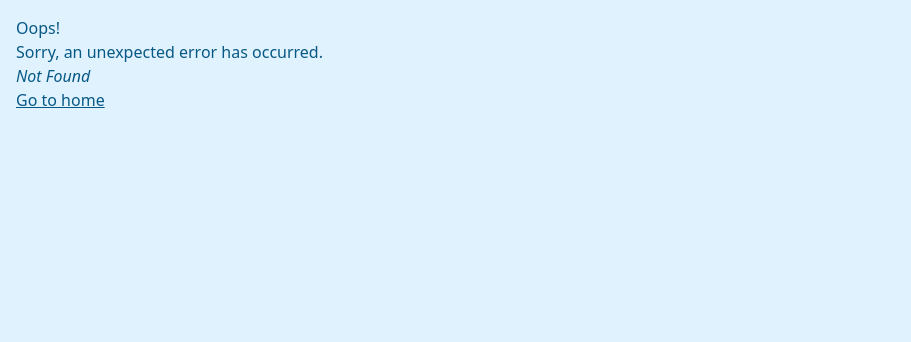
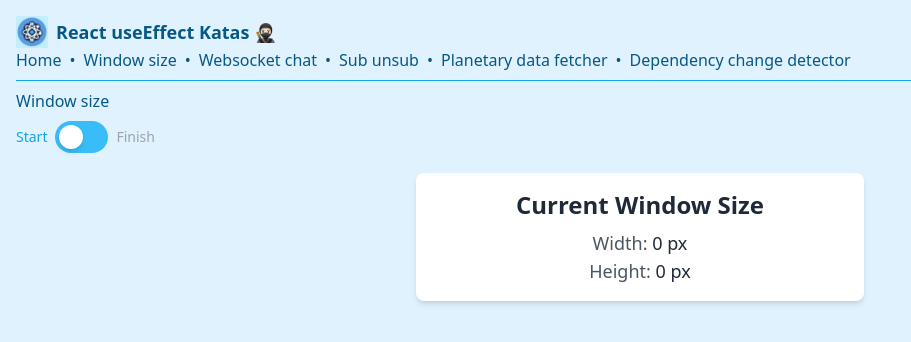
Before and after one commit to luismartinezs/react-use-effect-katas, a React (Vite) app: page /window-size in a window 1280 px wide. Before the commit this address had no page. Shown: the top 342 px of the page, without its empty margins (0-911 px from the left). Built offline with nearby package versions, Linux system fonts and the light colour scheme.

Commit message:
Building a Custom useWindowSize Hook

```diff
--- /dev/null
+++ b/src/katas/WindowSize/finish.tsx
@@ -0,0 +1,43 @@
+import { useState, useEffect } from 'react'
+
+interface WindowSize {
+  width: number
+  height: number
+}
+
+export const useWindowSize = (): WindowSize => {
+  const [windowSize, setWindowSize] = useState<WindowSize>({ width: window.innerWidth, height: window.innerHeight })
+
+  // Function to update state with the current window size
+  const handleResize = () => {
+    setWindowSize({ width: window.innerWidth, height: window.innerHeight })
+  }
+
+  useEffect(() => {
+    // Set up the event listener for window resize
+    window.addEventListener('resize', handleResize)
+
+    // Cleanup function to remove the event listener
+    return () => {
+      window.removeEventListener('resize', handleResize)
+    }
+  }, []) // Empty dependency array ensures this effect runs only once on mount and cleanup on unmount
+
+  return windowSize
+}
+
+export const WindowSize = (): React.JSX.Element => {
+  const { width, height } = useWindowSize()
+
+  return (
+    <div className="text-center p-4 bg-white rounded-lg shadow-md max-w-md mx-auto mt-5">
+      <h1 className="text-2xl font-bold text-gray-800 mb-2">Current Window Size</h1>
+      <p className="text-lg text-gray-600">
+        Width: <span className="text-gray-800 font-medium">{width} px</span>
+      </p>
+      <p className="text-lg text-gray-600">
+        Height: <span className="text-gray-800 font-medium">{height} px</span>
+      </p>
+    </div>
+  )
+}
--- /dev/null
+++ b/src/katas/WindowSize/index.ts
@@ -0,0 +1,3 @@
+import WindowSize from './kata'
+
+export default WindowSize
--- /dev/null
+++ b/src/katas/WindowSize/kata.tsx
@@ -0,0 +1,21 @@
+import CodeToggle from '@/components/CodeToggle'
+import { WindowSize as Start } from './start'
+import { WindowSize as Finish } from './finish'
+
+const Kata = (): React.JSX.Element => {
+  return (
+    <>
+      <h1 className="mb-2">Window size</h1>
+      <CodeToggle
+      start={
+        <Start />
+      }
+      finish={
+        <Finish />
+      }
+        />
+    </>
+  )
+}
+
+export default Kata
--- /dev/null
+++ b/src/katas/WindowSize/start.tsx
@@ -0,0 +1,46 @@
+import { useState, useEffect } from 'react'
+
+interface WindowSize {
+  width: number
+  height: number
+}
+
+export const useWindowSize = (): WindowSize => {
+  // TODO: Initialize state with the current window size
+  const [windowSize, setWindowSize] = useState<WindowSize>({
+    width: 0, // Placeholder, replace with actual window size initialization
+    height: 0, // Placeholder, replace with actual window size initialization
+  })
+
+  // TODO: Implement handleResize to update the state with new window dimensions
+  const handleResize = () => {
+    // Your code here to set new window size
+  }
+
+  useEffect(() => {
+    // TODO: Set up the event listener for window resize
+    // Your code here to add window resize event listener
+    // Cleanup function to remove the event listener
+    return () => {
+      // Your code here to remove window resize event listener
+    }
+  }, []) // Ensure this effect runs only once
+
+  return windowSize
+}
+
+export const WindowSize = (): React.JSX.Element => {
+  const { width, height } = useWindowSize()
+
+  return (
+    <div className="text-center p-4 bg-white rounded-lg shadow-md max-w-md mx-auto mt-5">
+      <h1 className="text-2xl font-bold text-gray-800 mb-2">Current Window Size</h1>
+      <p className="text-lg text-gray-600">
+        Width: <span className="text-gray-800 font-medium">{width} px</span>
+      </p>
+      <p className="text-lg text-gray-600">
+        Height: <span className="text-gray-800 font-medium">{height} px</span>
+      </p>
+    </div>
+  )
+}
--- a/src/main.tsx
+++ b/src/main.tsx
@@ -9,6 +9,7 @@ import App from '@/App'
 import ErrorPage from '@/error-page'
 import Root from '@/routes/root'
 // new component import here
+import WindowSize from './katas/WindowSize';
 import WebsocketChat from './katas/WebsocketChat';
 import SubUnsub from './katas/SubUnsub';
 import PlanetaryDataFetcher from './katas/PlanetaryDataFetcher';
@@ -26,6 +27,7 @@ const router = createBrowserRouter([
         element: <App />,
       },
       // new component route here
+      { path: 'window-size', element: <WindowSize /> },
       { path: 'websocket-chat', element: <WebsocketChat /> },
       { path: 'sub-unsub', element: <SubUnsub /> },
       { path: 'planetary-data-fetcher', element: <PlanetaryDataFetcher /> },
--- a/src/routes/root.tsx
+++ b/src/routes/root.tsx
@@ -8,6 +8,7 @@ const routes = [
     label: 'Home',
   },
   // new component link here
+  { path: 'window-size', label: 'Window size' },
   { path: 'websocket-chat', label: 'Websocket chat' },
   { path: 'sub-unsub', label: 'Sub unsub' },
   { path: 'planetary-data-fetcher', label: 'Planetary data fetcher' },
```
Also changed, not shown: src/katas/WindowSize/README.md (added).
